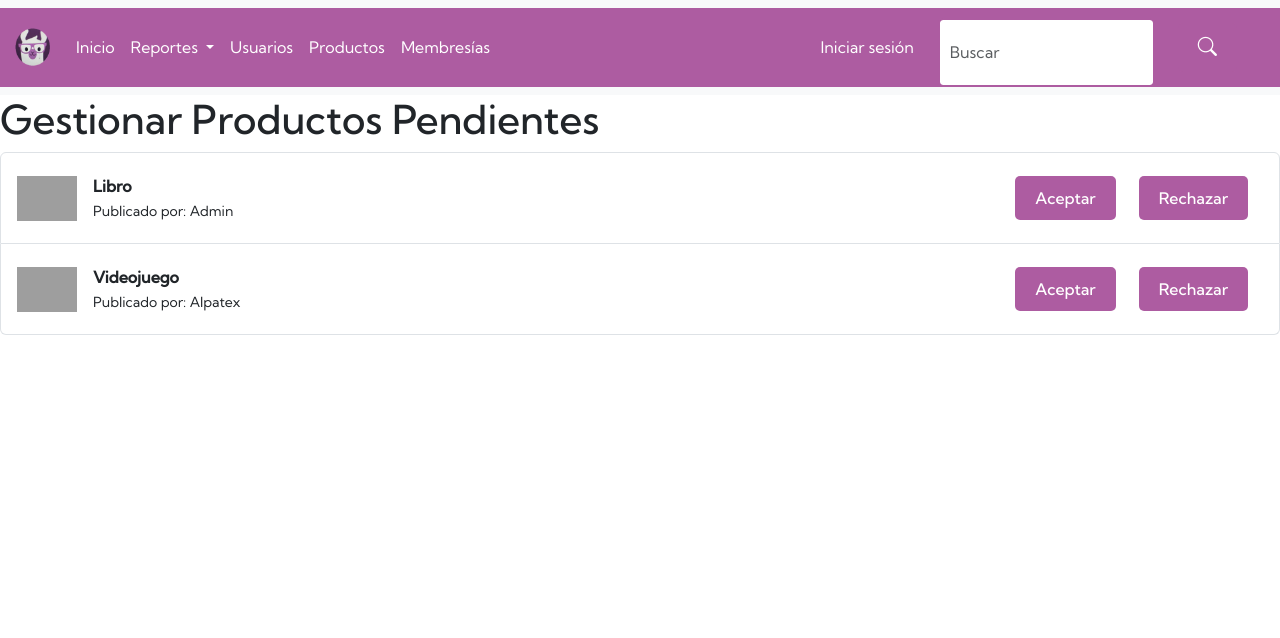
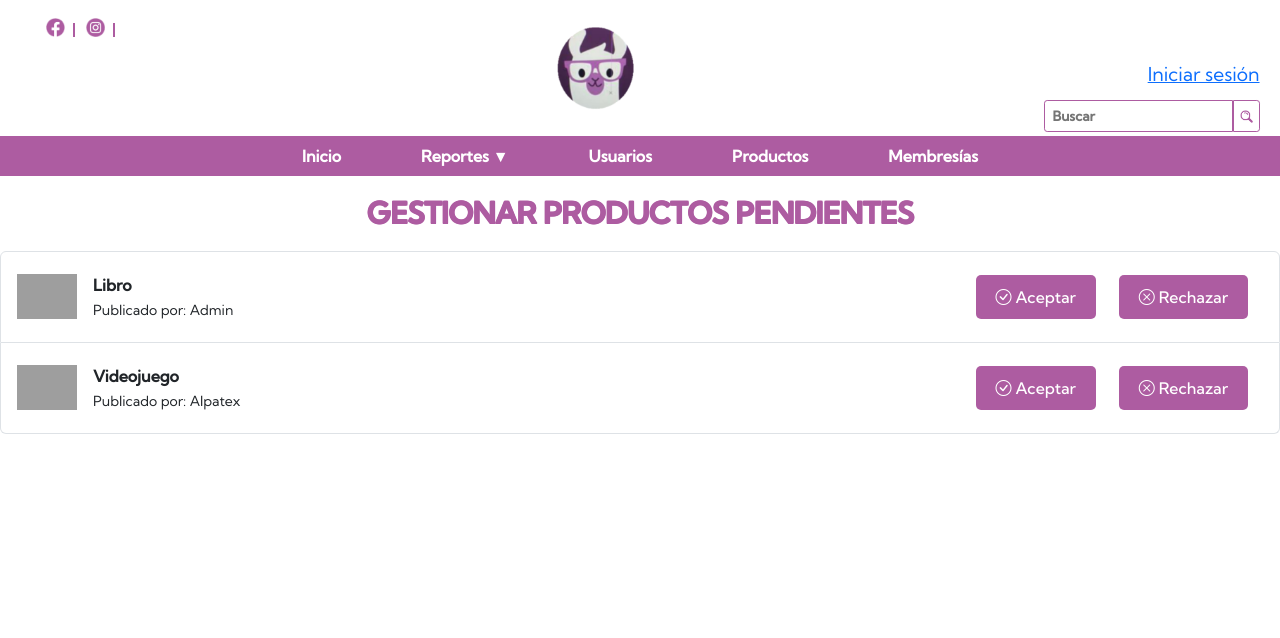
Before and after one commit to Karol3Navarro/Alpatex, a Django app: page /admin_dashboard/gestionar-productos/ in a window 1280 px wide. Shown: the top 638 px of the page. After the commit the page ends 434 px from the top, so only its background shows below. Run offline with Django 5.2, Linux system fonts and the light colour scheme; data comes from the database, SQL or seed files in the repository; data that the repository does not hold is empty; grey boxes are pictures that could not be loaded.

Commit message:
mejoras de diseño en admin

```diff
--- a/admin_alpatex/templates/admin_alpatex/base.html
+++ b/admin_alpatex/templates/admin_alpatex/base.html
@@ -20,7 +20,7 @@
     <link rel="stylesheet" href="https://fonts.googleapis.com/css2?family=Material+Symbols+Outlined:opsz,wght,FILL,GRAD@24,400,0,0&icon_names=chevron_left" />
 </head>
 <body>
-
+    <!--
     <nav class="navbar navbar-expand-lg bg-body-tertiary fixed-top">
         <div class="container-fluid navbar-estilo">
             <a class="navbar-brand" href="{% url 'home_admin' %}">
@@ -39,7 +39,7 @@
                             Reportes
                         </a>
                         <ul class="dropdown-menu" aria-labelledby="navbarDropdown">
-                            <li><a class="dropdown-item" href="{% url 'reporte_productos' %}">Reportes de productos</a></li> <!-- Reporte de productos -->
+                            <li><a class="dropdown-item" href="{% url 'reporte_productos' %}">Reportes de productos</a></li> #Reporte de productos
                         </ul>
                     </li>
                     <li class="nav-item">
@@ -53,7 +53,7 @@
                     </li>
                 </ul>
 
-                <!-- Contenedor para los elementos de usuario (Perfil, Cerrar Sesión, Iniciar Sesión) y el formulario de búsqueda -->
+                #Contenedor para los elementos de usuario (Perfil, Cerrar Sesión, Iniciar Sesión) y el formulario de búsqueda
                 <ul class="navbar-nav ms-auto mb-2 mb-lg-0 d-flex align-items-center gap-3 me-3">
                     {% if user.is_authenticated %}
                         <li class="nav-item">
@@ -68,7 +68,7 @@
                         </li>
                     {% endif %}
 
-                    <!-- Formulario de búsqueda -->
+                    #Formulario de búsqueda
                     <li class="nav-item formulario-busqueda">
                         <form class="d-flex" role="search">
                             <input class="form-control me-2" type="search" placeholder="Buscar" aria-label="Search">
@@ -81,11 +81,68 @@
             </div>
         </div>
     </nav>
+    -->
 
-    <main class="containers pt-5 mt-5">
-        {% block body %}
-        {% endblock body %}
-    </main>
+    <header>
+        <div class="banner">
+            <div class="sociales">
+                <ul>
+                    <li class="face"><a href="https://www.facebook.com"><i class></i></a></li>
+                    <li class="ig"><a href="https://www.instagram.com"><i class></i></a></li>
+                </ul>
+            </div>
+
+            <div class="logo">
+                <a href="/"><img src="{% static 'img/logo-fotor-bg-remover-20250420131433.png' %}" alt="ALPATEX"></a>
+            </div>
+
+            <div class="icons">
+                <ul>
+                    {% if user.is_authenticated %}
+                        <li>
+                            <form method="POST" action="{% url 'logout' %}">
+                                {% csrf_token %}
+                                <button type="submit" class="btn-reg">Cerrar sesión</button>
+                            </form>
+                        </li>
+                    {% else %}
+                        <li>
+                            <a class="user" href="/">Iniciar sesión</a>
+                        </li>
+                    {% endif %}
+                </ul>
+            </div>
+            <div class="busqueda">
+                <form action= "/search" method="get" class="right" role="search">
+                    <input name="q" class="form-search" type="search" placeholder="Buscar" aria-label="Search">
+                    <button type="submit">
+                        <i class="lupa"></i>
+                    </button>
+                </form>
+            </div>
+
+        </div>
+        <nav>
+            <ul class="menu">
+                <li><a class="navegacion" href="/">Inicio</a></li>
+                <li class="nav-item dropdown custom-dropdown">
+                    <a class="navegacion" href="#" id="productosDropdown" role="button"
+                       data-bs-toggle="dropdown" aria-expanded="false">
+                       Reportes &#x25BC;
+                    </a>
+                    <ul class="dropdown-menu custom-menu" aria-labelledby="productosDropdown">
+                      <li><a class="dropdown-item" href="{% url 'reporte_productos' %}">Reportes de productos</a></li>
+                    </ul>
+                </li>
+                <li><a class="navegacion" href="{% url 'usuarios' %}">Usuarios</a></li>
+                <li><a class="navegacion" href="{% url 'gestionar_productos' %}">Productos</a></li>
+                <li><a class="navegacion" href="{% url 'listar_membresias' %}">Membresías</a></li>
+            </ul>
+        </nav>
+    </header>
+
+    {% block body %}
+    {% endblock body %}
 
     <script src="https://cdn.jsdelivr.net/npm/bootstrap@5.3.5/dist/js/bootstrap.bundle.min.js"></script>
     <script src="{% static 'js/scripts.js' %}"></script>
--- a/admin_alpatex/templates/admin_alpatex/gestion_productos.html
+++ b/admin_alpatex/templates/admin_alpatex/gestion_productos.html
@@ -2,11 +2,13 @@
 {% load static %}
 
 {% block body %}
-<h1>Gestionar Productos Pendientes</h1>
+<h1 class="prod-dest">Gestionar Productos Pendientes</h1>
 
 {% if productos_pendientes %}
 <ul class="list-group">
+
   {% for producto in productos_pendientes %}
+
   <li class="list-group-item d-flex align-items-center">
     <div class="me-3">
       <img src="{{ producto.imagen.url }}" width="60" alt="{{ producto.nombre }}">
@@ -20,23 +22,24 @@
         {% csrf_token %}
         <input type="hidden" name="producto_id" value="{{ producto.id_producto }}">
         <button type="submit" name="accion" value="aceptar" class="btn btn-success btn-sm">
-              Aceptar
+          <i class="bi bi-check-circle"></i> Aceptar
         </button>
       </form>
 
       <!-- Botón abre el modal -->
-          <button type="button" class="btn btn-danger btn-sm ms-1"
-                  data-bs-toggle="modal" data-bs-target="#rechazoModal"
-                  data-product-id="{{ producto.id_producto }}"
->
-            Rechazar
+      <button type="button" class="btn btn-danger btn-sm ms-1" data-bs-toggle="modal" data-bs-target="#rechazoModal"
+        data-product-id="{{ producto.id_producto }}">
+        <i class="bi bi-x-circle"></i> Rechazar
       </button>
     </div>
   </li>
   {% endfor %}
 </ul>
+
 {% else %}
+
 <p>No hay productos pendientes.</p>
+
 {% endif %}
 
 <!-- Modal de Rechazo -->
@@ -50,8 +53,8 @@
       </div>
       <div class="modal-body">
         <input type="hidden" name="producto_id" id="modal-product-id">
-        <textarea name="motivo" class="form-control" rows="4"
-                  placeholder="Escribe aquí el motivo..." required></textarea>
+        <textarea name="motivo" class="form-control" rows="4" placeholder="Escribe aquí el motivo..."
+          required></textarea>
       </div>
       <div class="modal-footer">
         <button type="button" class="btn btn-secondary" data-bs-dismiss="modal">
```
Lines whose indentation alone changed are shown as unchanged.
